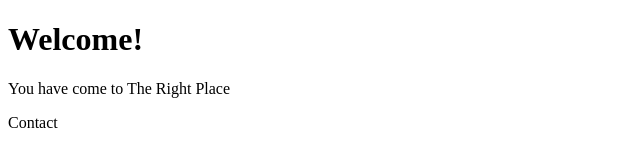
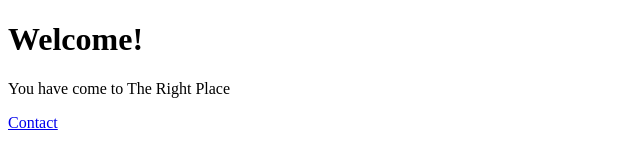
Before and after one commit to jasperroest/therightplace-website, a plain HTML site: page index.html in a window 1280 px wide. Shown: the full height of the page, 0-640 px from the left. Drawn offline with Linux system fonts and the light colour scheme.

Commit message:
Update index.html

```diff
--- a/index.html
+++ b/index.html
@@ -5,8 +5,7 @@
 <h1>Welcome!</h1>
 
   <p>You have come to The Right Place</p>
-
-  <p>Contact<a href="mailto:jasper@therightplace.is"></p>
+  <a href="mailto:jasper@therightplace.is">Contact</a>
 
 </body>
 </html>
```
